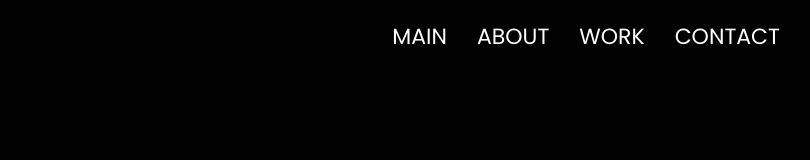
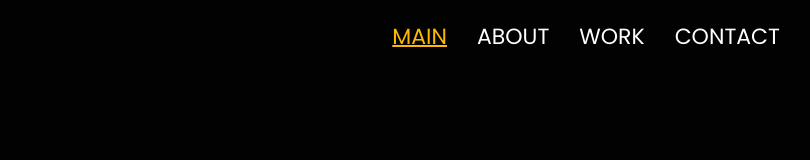
Before and after one commit to RazumeetsyaDanila/portfolio, a React (Create React App) app: page / in a window 1280 px wide. Shown: the top 160 px of the page, without its empty margins (450-1260 px from the left). Built offline with nearby package versions, Linux system fonts and the light colour scheme.

Commit message:
some changes...

```diff
--- a/src/components/Header/header.module.scss
+++ b/src/components/Header/header.module.scss
@@ -19,7 +19,7 @@ a:hover{
     color: $gold-color;
 }
 
-.active{
+.container .active{
     color: $gold-color;
     text-decoration: underline;
     text-decoration-thickness: 2px;
```
